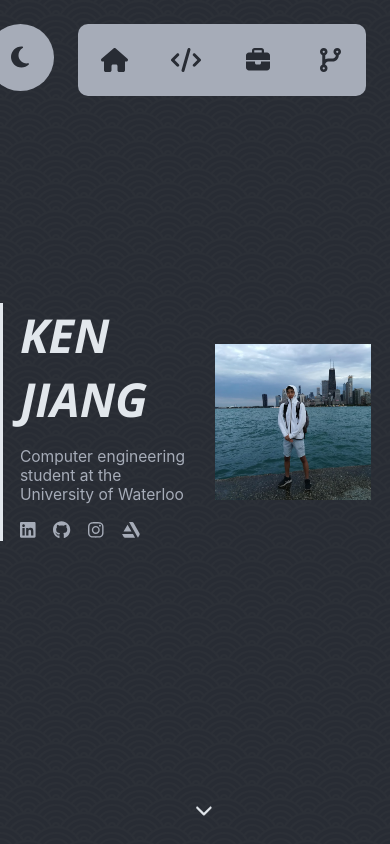
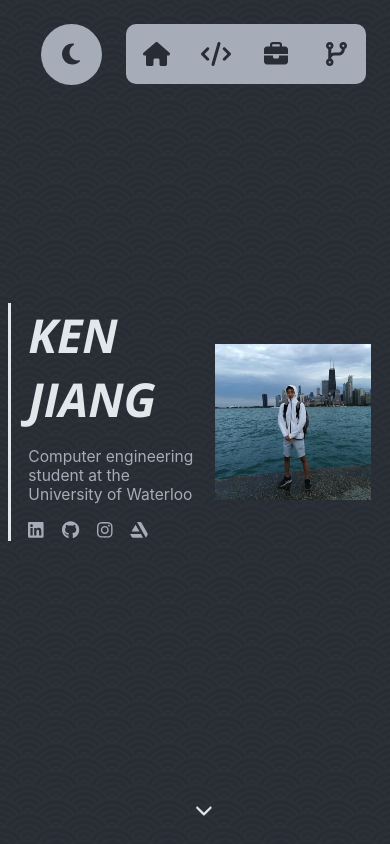
Before and after one commit to kenzoengineer/Ken-Jiang-Site, a React (Create React App) app: page / in a window 390 px wide. Shown: the top 844 px of the page. Built offline with nearby package versions, Linux system fonts and the light colour scheme.

Commit message:
fixed mobile layout

```diff
--- a/src/Header/Header.css
+++ b/src/Header/Header.css
@@ -26,6 +26,7 @@
 
 .Header-Text-Container {
   padding-left: 2vh;
+  margin-left: 1vh;
   border-left: 1vmin solid var(--primary);
 }
 
--- a/src/Navbar/Navbar.css
+++ b/src/Navbar/Navbar.css
@@ -50,6 +50,12 @@
         flex-direction: row;
     }
 
+    .Navbar-Icon {
+        padding: 1em;
+        width: 0.5em;
+        height: 0.5em;
+    }
+
     .Navbar-Icon:hover .Navbar-Label{
         display: none;
     }
@@ -65,6 +71,6 @@
     .Navbar-Icon:hover {
         background-color: var(--tertiary);
         color: var(--primary);
-        width: 2em;
+        width: 1em;
     }
 }
--- a/src/ThemeSwap/ThemeSwap.css
+++ b/src/ThemeSwap/ThemeSwap.css
@@ -30,7 +30,9 @@
 
 @media only screen and (max-width: 1600px) {
     .Theme-Container {
+        width: 1.75em;
+        height: 1.75em;
         top: 1em;
-        right: 14em;
+        right: 12em;
     }
 }
```
